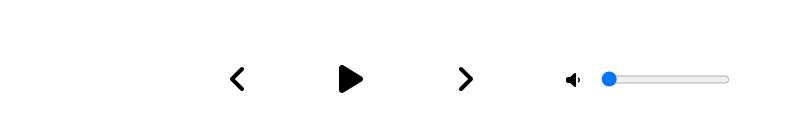
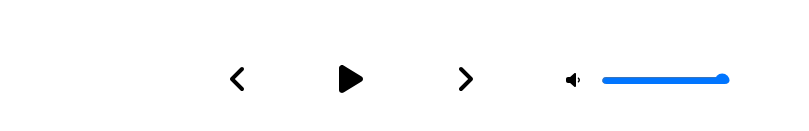
Before and after one commit to AllanSaleh/react-music-player, a React (Create React App) app: page / in a window 1280 px wide. Both pictures are taken after a click on the icon 808 px from the left and 688 px from the top of the page. Shown: the part 609-740 px from the top of the page, without its empty margins (236-1045 px from the left). Built offline with nearby package versions, Linux system fonts and the light colour scheme.

Commit message:
✨ added styling to the volume bar

```diff
--- a/src/components/Player.js
+++ b/src/components/Player.js
@@ -22,7 +22,7 @@ const Player = ({
     duration: 0,
     trackPlayedPercentage: 0,
   });
-  const [volume, setVolume] = useState(0);
+  const [volume, setVolume] = useState(100);
   const [showVolumeBar, setShowVolumeBar] = useState(false);
 
   const libraryUpdateHandler = (nextPrev) => {
@@ -123,7 +123,7 @@ const Player = ({
             style={{
               transform: `translateX(${trackInfo.trackPlayedPercentage}%)`,
             }}
-          ></div>
+          />
         </div>
         <p>{trackInfo.duration ? formatTime(trackInfo.duration) : "0:00"}</p>
       </div>
@@ -151,14 +151,28 @@ const Player = ({
             icon={faVolumeDown}
             onClick={() => setShowVolumeBar(!showVolumeBar)}
           />
-          <input
-            type="range"
-            min={0}
-            value={volume}
-            max={11}
-            onChange={volumeChangeHandler}
+          <div
             className={`volume-bar ${showVolumeBar ? "volume-bar-active" : ""}`}
-          />
+          >
+            <div className="volume-slider">
+              <input
+                type="range"
+                min={0}
+                value={volume}
+                max={100}
+                onChange={volumeChangeHandler}
+                style={{
+                  background: `linear-gradient(to right, ${currentTrack.color[0]},${currentTrack.color[1]})`,
+                }}
+              />
+              <div
+                className="animate-volume-slider"
+                style={{
+                  transform: `translateX(${volume}%)`,
+                }}
+              />
+            </div>
+          </div>
         </div>
       </div>
       <audio
--- a/src/styles/_player.scss
+++ b/src/styles/_player.scss
@@ -64,7 +64,7 @@ input[type="range"]::-moz-range-thumb {
 }
 .volume-bar {
   position: absolute;
-  top: 0;
+  top: 20%;
   left: 2rem;
   bottom: 0;
   transform: translateX(-2rem);
@@ -77,6 +77,23 @@ input[type="range"]::-moz-range-thumb {
   visibility: visible;
   opacity: 100;
 }
+.volume-slider {
+  width: 100%;
+  height: 0.7rem;
+  position: relative;
+  border-radius: 1rem;
+  overflow: hidden;
+}
+.animate-volume-slider {
+  background: rgb(204, 204, 204);
+  width: 100%;
+  height: 100%;
+  position: absolute;
+  top: 0;
+  left: 0;
+  transform: translateX(0%);
+  pointer-events: none;
+}
 
 @media screen and (max-width: 768px) {
   .duration-bar {
```
